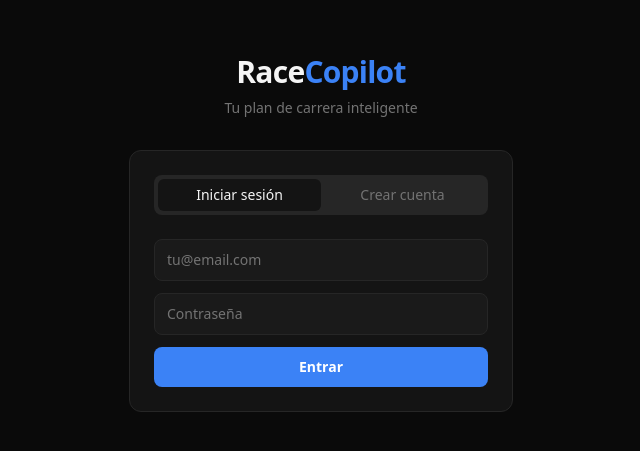
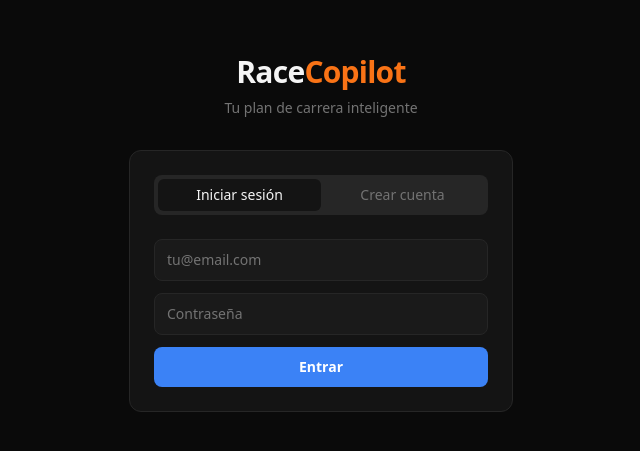
Before and after one commit to augustopicighelli-debug/racecopilot, a Next.js app: page /login in a window 1280 px wide. Shown: the part 167-618 px from the top of the page, without its empty margins (319-959 px from the left). Built offline with nearby package versions, Linux system fonts and the light colour scheme; no server answers.

Commit message:
style: logo Copilot en naranja (#f97316)

```diff
--- a/app/dashboard/page.tsx
+++ b/app/dashboard/page.tsx
@@ -60,7 +60,7 @@ export default function DashboardPage() {
         <div className="flex items-center justify-between mb-8">
           <div>
             <h1 className="text-xl font-bold">
-              Race<span style={{ color: 'var(--primary)' }}>Copilot</span>
+              Race<span style={{ color: '#f97316' }}>Copilot</span>
             </h1>
             <p className="text-xs mt-0.5" style={{ color: 'var(--muted-foreground)' }}>{email}</p>
           </div>
--- a/app/login/page.tsx
+++ b/app/login/page.tsx
@@ -40,7 +40,7 @@ export default function LoginPage() {
         {/* Logo */}
         <div className="text-center mb-8">
           <h1 className="text-3xl font-bold tracking-tight" style={{ color: 'var(--foreground)' }}>
-            Race<span style={{ color: 'var(--primary)' }}>Copilot</span>
+            Race<span style={{ color: '#f97316' }}>Copilot</span>
           </h1>
           <p className="mt-2 text-sm" style={{ color: 'var(--muted-foreground)' }}>
             Tu plan de carrera inteligente
```
